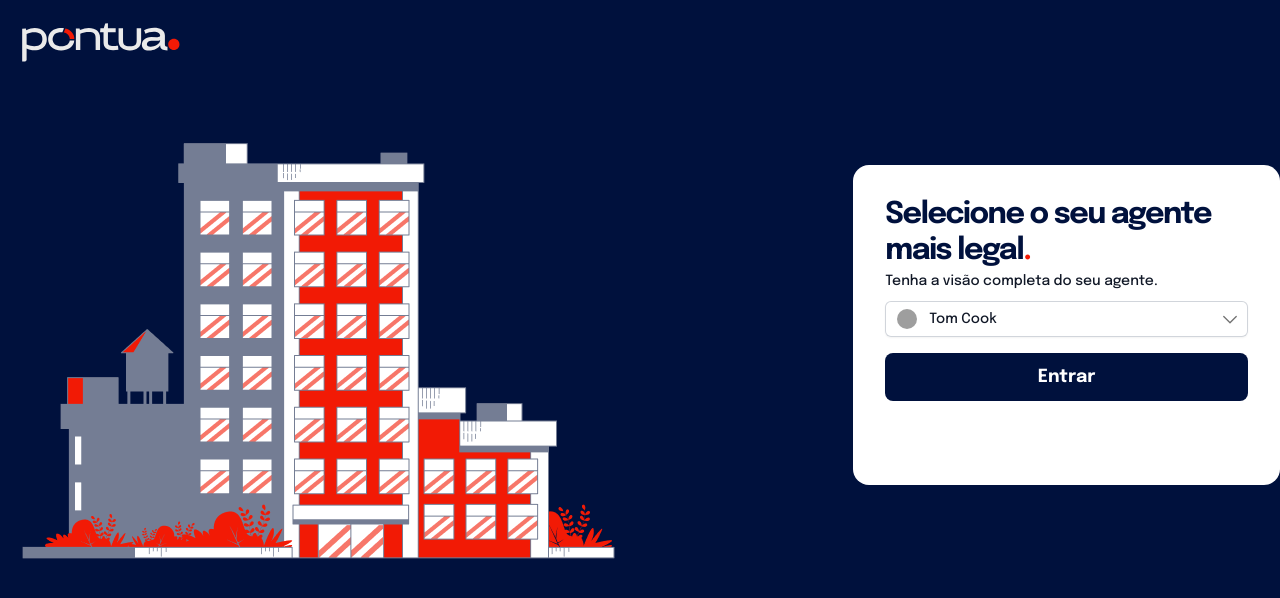
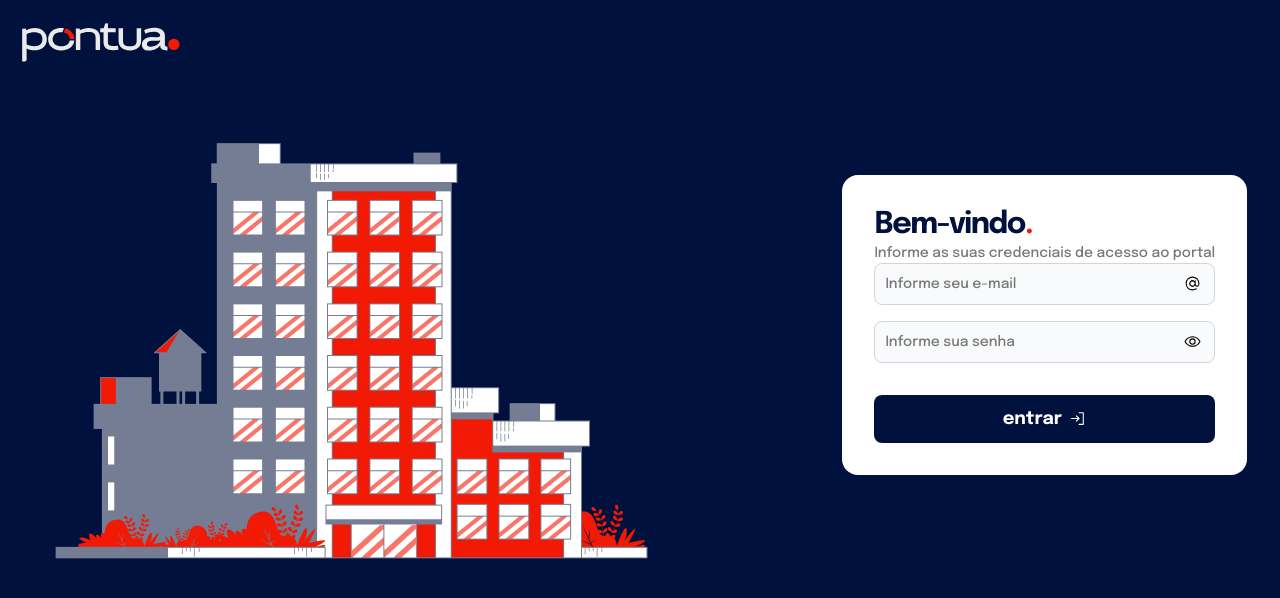
Before and after one commit to dev-Paulo/Desafio-Pontua, a React (Vite) app: page / in a window 1280 px wide. Shown: the top 598 px of the page. Built offline with nearby package versions, Linux system fonts and the light colour scheme; grey boxes are pictures that could not be loaded.

Commit message:
instalacao react-hook-form e zod

```diff
--- a/src/components/CardLogin/CardLogin.tsx
+++ b/src/components/CardLogin/CardLogin.tsx
@@ -1,46 +1,88 @@
 import { At, Eye, SignIn } from '@phosphor-icons/react'
+import { useForm } from 'react-hook-form'
+import { z } from 'zod'
+import { zodResolver } from '@hookform/resolvers/zod'
+
+const loginSchema = z.object({
+    email: z
+      .string()
+      .nonempty('Este campo é obrigatório')
+      .toLowerCase()
+      .refine(
+        (value) => value === '' || /^\S+@\S+\.\S+$/.test(value),
+        'Formato de e-mail inválido',
+      )
+      .transform((email) => email.trim()),
+    senha: z.string()
+    .nonempty('Este campo é obrigatório')
+    .toLowerCase()
+    .transform((senha) => senha.trim())
+  })
+
+  type LoginFormData = z.infer<typeof loginSchema>
 
 export function CardLogin() {
+
+    const {
+        register,
+        handleSubmit,
+        formState: { errors, isDirty },
+      } = useForm<LoginFormData>({
+        resolver: zodResolver(loginSchema), // Update the resolver with the mergedSchema
+      })
+
+      const onSubmit = (data: any) => {
+        event?.preventDefault()
+        // Simulate login check
+    const { email, senha } = data;
+    if (email === 'douglas@pontua.com.br' && senha === '1234') {
+      alert('Login successful');
+    } else {
+      alert('Login failed');
+    }
+        console.log('CONSOLE LOG DO SUBMIT DO FORM')
+        console.log(data)
+      }
+
     return(
         <>
         <div>
               <h2 className="text-blue-800 font-bold text-3xl tracking-tighter">Bem-vindo<span className='text-orange-500'>.</span></h2>
               <p className="text-gray-500 font-normal text-sm">Informe as suas credenciais de acesso ao portal</p>
             </div>
-            <form action="">
-              <div className="flex flex-row items-center w-full mb-4 mt-4">
-              <input
-              type="password"
-              className="flex-shrink flex-grow leading-normal w-px flex-1 h-10 px-4 py-5 text-sm outline-none border border-gray-300 rounded-lg bg-gray-50 focus:ring-blue-500 focus:border-blue-500 dark:bg-gray-700 dark:border-gray-600 dark:placeholder-gray-400 dark:text-white dark:focus:ring-blue-500 dark:focus:border-blue-500"
-              placeholder="Informe o seu e-mail"
-              />
-            <div className="flex -mr-px">
-              <span
-                className="flex items-center leading-normal bg-white rounded rounded-l-none border-0 px-3 whitespace-no-wrap text-gray-600"
-                >
+            <form  onSubmit={handleSubmit(onSubmit)}>
+              <div className='relative mb-4'>
+                <input type="text" id="input-group-1" className="bg-gray-50 border border-gray-300 text-gray-900 text-sm rounded-lg focus:ring-blue-500 focus:border-blue-500 block w-full  p-2.5  dark:bg-gray-700 dark:border-gray-600 dark:placeholder-gray-400 dark:text-white dark:focus:ring-blue-500 dark:focus:border-blue-500" placeholder="Informe seu e-mail"  {...register('email', {
+                required: true
+            })} />
+                <div className="absolute inset-y-0 right-0 flex items-center pointer-events-none pr-3.5">
                 <At size={17} />
-                </span>
-            </div>
+                </div>
               </div>
-              <div className="flex flex-row items-center w-full">
-              <input
-              type="password"
-              className="flex-shrink flex-grow leading-normal w-px flex-1 h-10 px-4 py-5 text-sm outline-none border border-gray-300 rounded-lg bg-gray-50 focus:ring-blue-500 focus:border-blue-500 dark:bg-gray-700 dark:border-gray-600 dark:placeholder-gray-400 dark:text-white dark:focus:ring-blue-500 dark:focus:border-blue-500"
-              placeholder="Informe sua senha"
-              />
-            <div className="flex -mr-px">
-              <span
-                className="flex items-center leading-normal bg-white rounded rounded-l-none border-0 px-3 whitespace-no-wrap text-gray-600"
-                >
+              {errors?.email && (
+                        <span style={{ color: '#f00' }}>
+                          {errors?.email?.message}
+                        </span>
+                      )}
+              <div className='relative mb-4'>
+                <input type="text" id="input-group-1" className="bg-gray-50 border border-gray-300 text-gray-900 text-sm rounded-lg focus:ring-blue-500 focus:border-blue-500 block w-full  p-2.5  dark:bg-gray-700 dark:border-gray-600 dark:placeholder-gray-400 dark:text-white dark:focus:ring-blue-500 dark:focus:border-blue-500" placeholder="Informe sua senha"  {...register('senha', {
+                required: true
+            })} />
+                <div className="absolute inset-y-0 right-0 flex items-center pointer-events-none pr-3.5">
                 <Eye size={17} />
-                </span>
-            </div>
+                </div>
               </div>
-            </form>
-            <button type="button" className="text-white bg-blue-800 hover:bg-blue-900 focus:ring-4 focus:outline-none focus:ring-blue-300 mt-4 font-bold rounded-lg text-lg px-5 py-2.5 text-center inline-flex items-center justify-center dark:bg-blue-600 dark:hover:bg-blue-700 dark:focus:ring-blue-800">
+              {errors?.senha && (
+                        <span style={{ color: '#f00' }}>
+                          {errors?.email?.message}
+                        </span>
+                      )}
+              <button  type="submit" className="text-white w-full bg-blue-800 hover:bg-blue-900 focus:ring-4 focus:outline-none focus:ring-blue-300 mt-4 font-bold rounded-lg text-lg px-5 py-2.5 text-center inline-flex items-center justify-center dark:bg-blue-600 dark:hover:bg-blue-700 dark:focus:ring-blue-800">
             entrar
             <SignIn size={17} className='ml-2' />
             </button>
+            </form>
+
             </>
     )
 }
--- a/src/pages/Login/Login.tsx
+++ b/src/pages/Login/Login.tsx
@@ -17,10 +17,10 @@ export function Login() {
           <img src={building} alt="" className='w-fit'  />
         </div>
         <div className=" lg:mt-0 lg:col-span-4 lg:flex">
-          <div className='h-80 w-34 bg-white rounded-2xl p-8 flex flex-col'>
-            {/* <CardLogin /> */}
+          <div className='h-full w-34 bg-white rounded-2xl p-8 flex flex-col'>
+            <CardLogin />
             {/* <CardResetPassword /> */}
-            <CardSelect />
+            {/* <CardSelect /> */}
           </div>
         </div>
       </div>
```
Also changed, not shown: package.json (+4 -3 lines), 1 other file (tests, documents, lock files or other folders).
